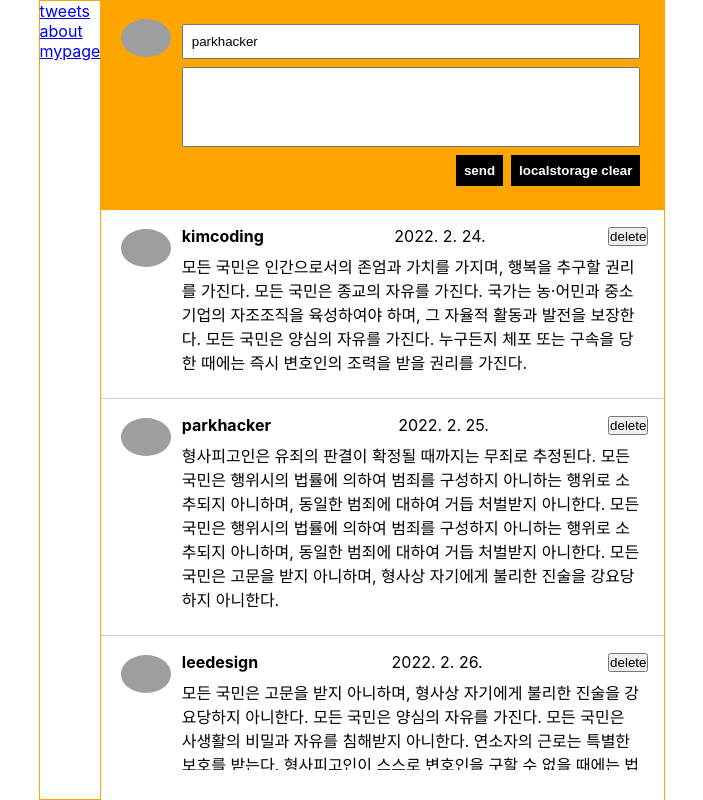
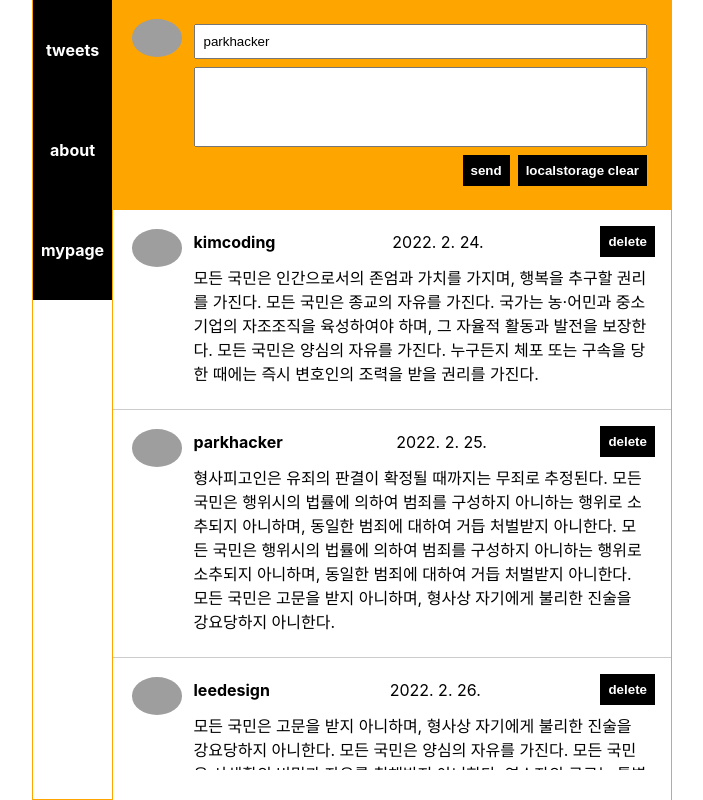
Before and after one commit to moondrop0816/twittler-self, a React (Create React App) app: page / in a window 1280 px wide. Shown: the whole page, without its empty margins (288-991 px from the left). Built offline with nearby package versions, Linux system fonts and the light colour scheme; grey boxes are pictures that could not be loaded.

Commit message:
사이드바 디자인수정

```diff
--- a/src/App.css
+++ b/src/App.css
@@ -20,6 +20,21 @@ textarea {
   resize: none;
 }
 
+button {
+  padding: 0.5rem;
+  margin-left: 0.5rem;
+  font-weight: bold;
+  background-color: black;
+  color: #fff;
+  border: none;
+  cursor: pointer;
+}
+
+a {
+  color: inherit;
+  text-decoration: none;
+}
+
 .App {
   display: flex;
   flex-direction: row;
@@ -31,8 +46,24 @@ textarea {
 
 .Sidebar {
   border: 1px solid orange;
+  border-top: none;
   display: flex;
   flex-direction: column;
+}
+
+.Sidebar a {
+  height: 100px;
+  background-color: black;
+  display: flex;
+  justify-content: center;
+  align-items: center;
+  padding: 0.5rem;
+  font-weight: bold;
+  color: #fff;
+  transition: all 0.3s;
+}
+.Sidebar a:hover {
+  background-color: orange;
 }
 
 .features {
@@ -87,15 +118,6 @@ textarea {
   display: flex;
   justify-content: flex-end;
 }
-.tweet-buttons button {
-  padding: 0.5rem;
-  margin-left: 0.5rem;
-  font-weight: bold;
-  background-color: black;
-  color: #fff;
-  border: none;
-  cursor: pointer;
-}
 
 .tweet-list {
   flex: 1 0 70vh;
@@ -114,6 +136,8 @@ textarea {
 
 .tweet-list .tweet-content {
   flex: 1 0 0;
+  display: flex;
+  flex-direction: column;
 }
 
 .tweet-info {
@@ -137,10 +161,9 @@ textarea {
 }
 
 .tweet-msg-edit {
-  /* padding: 0.5rem; */
-  width: 100%;
-  margin-left: 0.5rem;
   font-size: 16px;
+  padding: 0.5rem;
+  margin: 0.5rem 0 0.5rem 0.5rem;
 }
 
 .mypage .profile {
```
Also changed, not shown: src/static/dummyData.js (+20 -20 lines).
